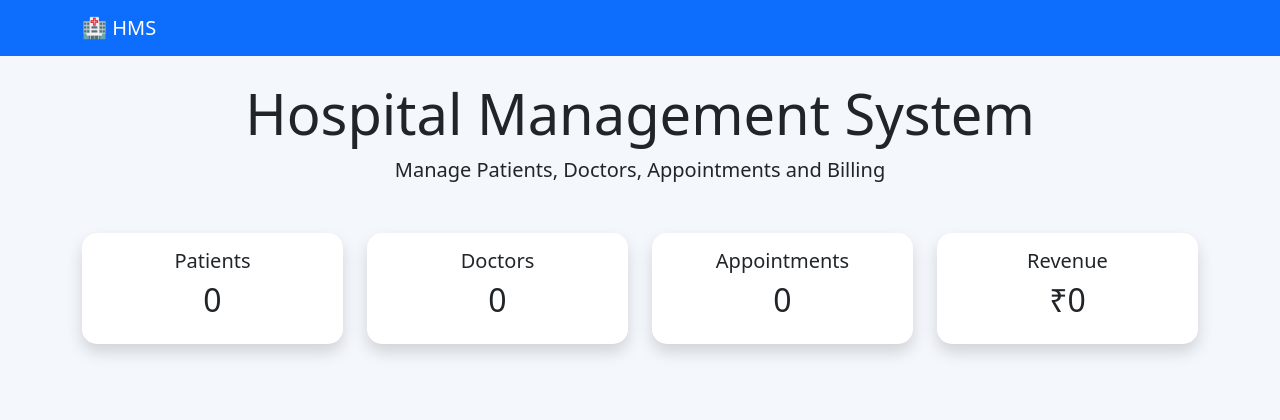
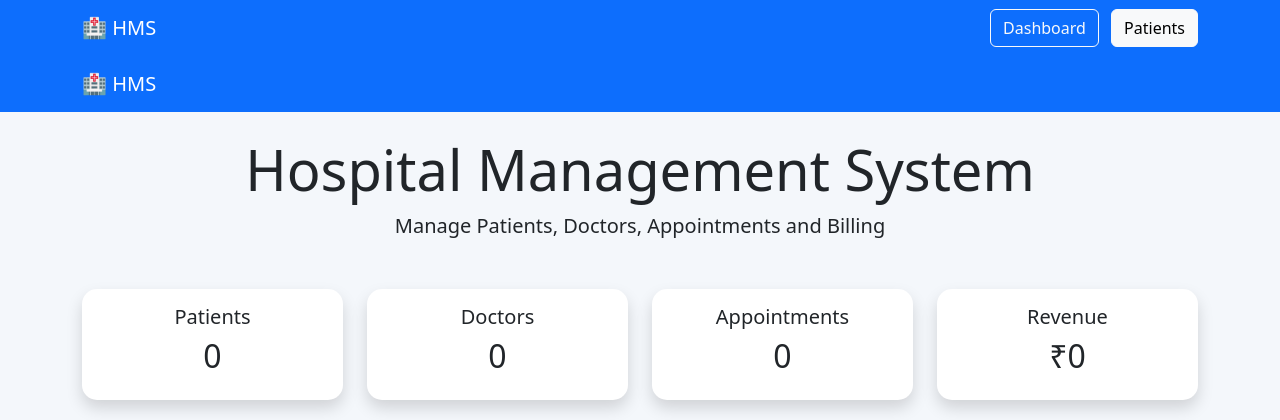
Before and after one commit to BurukalaManiReethika/hospital-management-system, a Flask app: page / in a window 1280 px wide. Shown: the top 420 px of the page. Run offline with Flask 3, Linux system fonts and the light colour scheme; parts of the project's set-up code (start-up, migrations or seed data) failed here and were passed over.

Commit message:
Add navigation bar to base.html
Added a navigation bar with links to Dashboard and Patients.

```diff
--- a/templates/base.html
+++ b/templates/base.html
@@ -19,6 +19,31 @@
 </head>
 
 <body>
+    <nav class="navbar navbar-expand-lg navbar-dark bg-primary">
+
+<div class="container">
+
+<a class="navbar-brand" href="/">🏥 HMS</a>
+
+<div>
+
+<a href="/" class="btn btn-outline-light me-2">
+
+Dashboard
+
+</a>
+
+<a href="/patients" class="btn btn-light">
+
+Patients
+
+</a>
+
+</div>
+
+</div>
+
+</nav>
 
 <nav class="navbar navbar-expand-lg navbar-dark bg-primary">
 
```
